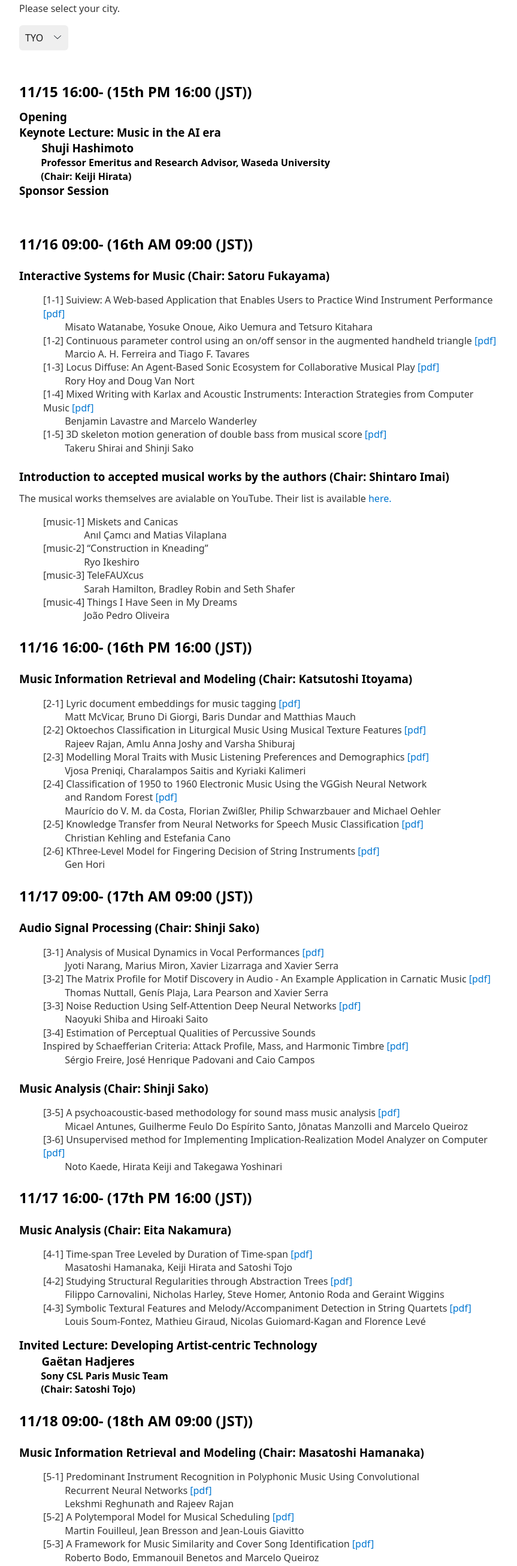
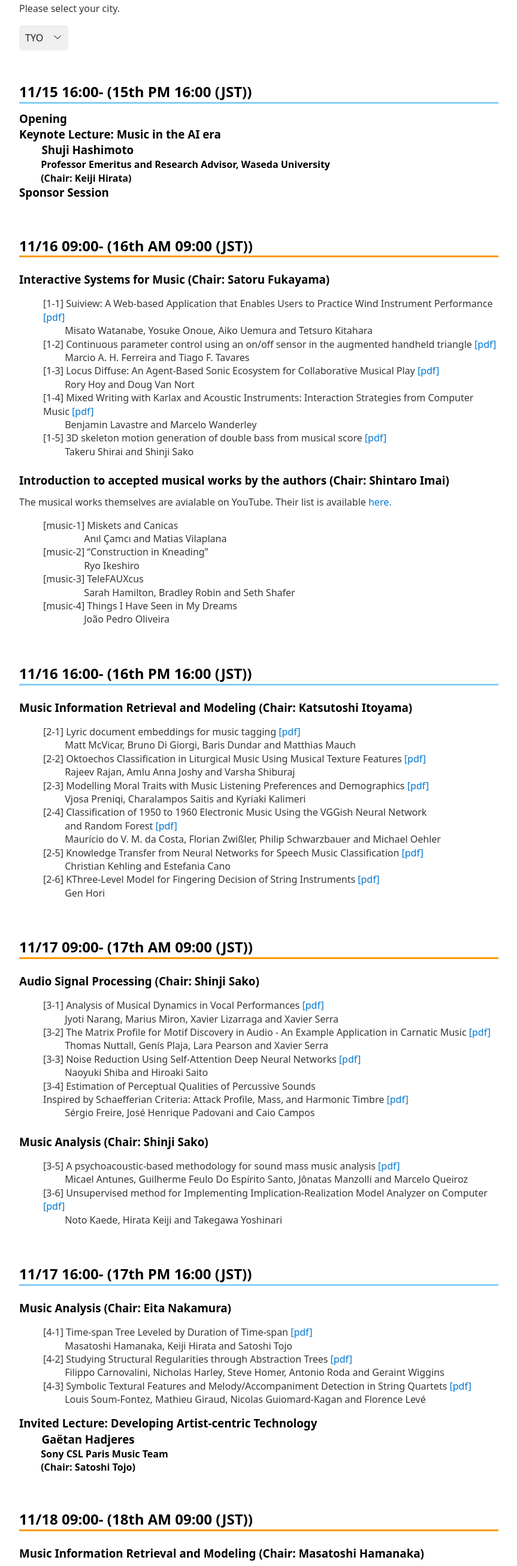
Before and after one commit to cmmr2021/proceedings, a plain HTML site: page index.html in a window 1280 px wide. Shown: the part 178-2789 px from the top of the page at 60% size, without its empty margins (208-1071 px from the left). Drawn offline with nearby package versions, Linux system fonts and the light colour scheme.

Commit message:
fine-tune visibility

```diff
--- a/index.html
+++ b/index.html
@@ -40,7 +40,7 @@
 	</form>
 
 	<!-- 15th PM -->
-	<h2 id="day15th_pm"></h2>
+	<h2 style="border-bottom: solid 3px #87CEFA;" id="day15th_pm"></h2>
 	<h3 style="margin-bottom: 0; margin-top: 0;">Opening </h3>
 	<h3 style="margin-bottom: 0; margin-top: 0;">Keynote Lecture: Music in the AI era<br>　　Shuji Hashimoto </h3>
 	<h4 style="margin-bottom: 0; margin-top: 0;">　　 Professor Emeritus and Research Advisor, Waseda University</h4>
@@ -50,7 +50,7 @@
 	<br>
 
 	<!-- 16th AM -->
-	<h2 id="day16th_am"></h2>
+	<h2 style="border-bottom: solid 3px #ff9900;" id="day16th_am"></h2>
 	<h3>Interactive Systems for Music (Chair: Satoru Fukayama)</h3>
 	<ul style="list-style: none;">
 		<li>[1-1] Suiview: A Web-based Application that Enables Users to Practice Wind Instrument Performance
@@ -84,8 +84,10 @@
 		　　　　 João Pedro Oliveira</li>
 	</ul>
 
+	<br>
+
 	<!-- 16th PM -->
-	<h2 id="day16th_pm"></h2>
+	<h2 style="border-bottom: solid 3px #87CEFA;" id="day16th_pm"></h2>
 	<h3>Music Information Retrieval and Modeling (Chair: Katsutoshi Itoyama)</h3>
 	<ul style="list-style: none;">
 		<li>[2-1] Lyric document embeddings for music tagging
@@ -109,8 +111,10 @@
 			　　 Gen Hori</li>
 	</ul>
 
+	<br>
+
 	<!-- 17th AM -->
-	<h2 id="day17th_am"></h2>
+	<h2 style="border-bottom: solid 3px #ff9900;" id="day17th_am"></h2>
 	<h3>Audio Signal Processing (Chair: Shinji Sako)</h3>
 	<ul style="list-style: none;">
 		<li>[3-1] Analysis of Musical Dynamics in Vocal Performances
@@ -136,8 +140,10 @@
 			　　 Noto Kaede, Hirata Keiji and Takegawa Yoshinari</li>
 	</ul>
 
+	<br>
+
 	<!-- 17th PM -->
-	<h2 id="day17th_pm">17th PM</h2>
+	<h2 style="border-bottom: solid 3px #87CEFA;" id="day17th_pm">17th PM</h2>
 	<h3>Music Analysis (Chair: Eita Nakamura)</h3>
 	<ul style="list-style: none;">
 		<li>[4-1] Time-span Tree Leveled by Duration of Time-span
@@ -154,9 +160,10 @@
 	<h4 style="margin-bottom: 0; margin-top: 0;">　　 Sony CSL Paris Music Team</h4>
 	<h4 style="margin-top: 0;">　　 (Chair: Satoshi Tojo)</h4>
 
+	<br>
 
 	<!-- 18th AM -->
-	<h2 id="day18th_am"></h2>
+	<h2 style="border-bottom: solid 3px #ff9900;" id="day18th_am"></h2>
 	<h3>Music Information Retrieval and Modeling (Chair: Masatoshi Hamanaka)</h3>
 	<ul style="list-style: none;">
 		<li>[5-1] Predominant Instrument Recognition in Polyphonic Music Using Convolutional <br>
@@ -175,7 +182,11 @@
 	<h4 style="margin-bottom: 0; margin-top: 0;">　　  Professor, College of Information Science and Engineering, Ritsumeikan University</h4>
 	<h4 style="margin-top: 0;">　　 (Chair: Keiji Hirata)</h4>
 
-	<h2 id="day18th_pm"></h2>
+
+	<br>
+
+	<!-- 18th PM-->
+	<h2 style="border-bottom: solid 3px #87CEFA;" id="day18th_pm"></h2>
 	<h3>Audio Signal Processing and Performance Modeling (Chair: Mitsuko Aramaki)</h3>
 	<ul style="list-style: none;">
 		<li>[6-1] Deep Learning-Based Music Instrument Recognition: Exploring Learned Feature Representations
@@ -196,8 +207,10 @@
 			　　 Haruka Hirayama and Iannis Zannos</li>
 	</ul>
 
+	<br>
+
 	<!-- 19th AM-->
-	<h2 id="day19th_am"></h2>
+	<h2 style="border-bottom: solid 3px #ff9900;" id="day19th_am"></h2>
 	<h3>AI, ML, and Electroacoustics for Music Production (Chair: Akira Maezawa)</h3>
 	<ul style="list-style: none;">
 		<li>[7-1] Evaluating AI as an assisting tool to create Electronic Dance Music
```
